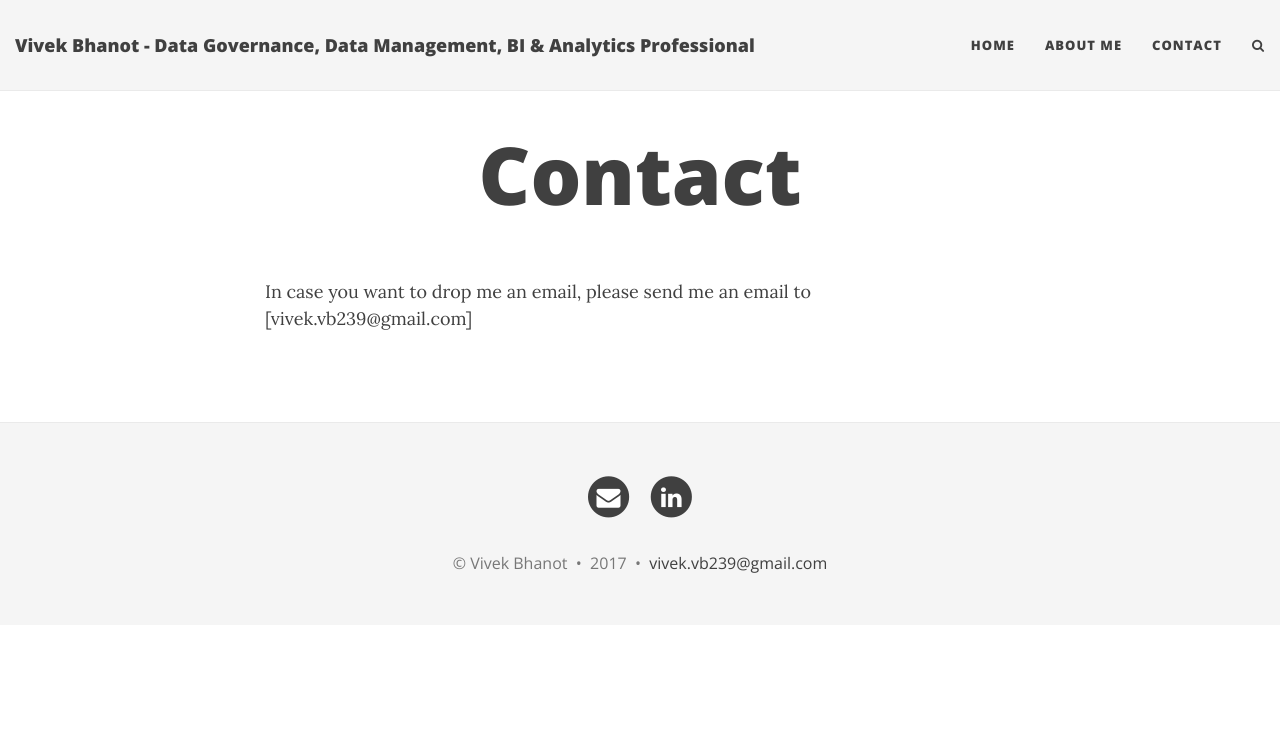
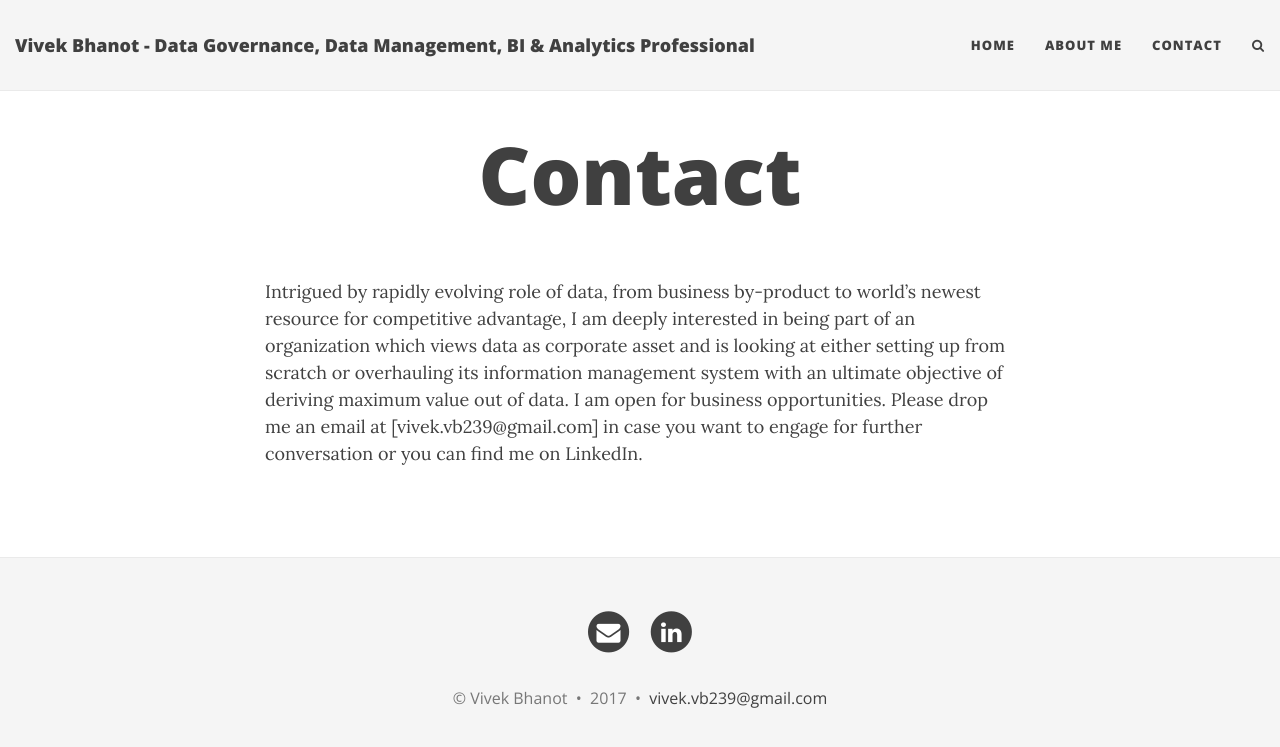
Before and after one commit to vivekbhanot/vivekbhanot.github.io, a Jekyll site: the page built from contact.md, in a window 1280 px wide. Shown: the top 747 px of the page. Built offline with Jekyll 4.4.1, drawn with Linux system fonts in a browser that asks for light colours; nearby versions of some CDN libraries.

Commit message:
Update contact.md

```diff
--- a/contact.md
+++ b/contact.md
@@ -5,4 +5,5 @@ subtitle:
 comments: true
 ---
 
-In case you want to drop me an email, please send me an email to [vivek.vb239@gmail.com]
+Intrigued by rapidly evolving role of data, from business by-product to world's newest resource for competitive advantage, I am deeply interested in being part of an organization which views data as corporate asset and is looking at either setting up from scratch or overhauling its information management system with an ultimate objective of deriving maximum value out of data.
+I am open for business opportunities. Please drop me an email at [vivek.vb239@gmail.com] in case you want to engage for further conversation or you can find me on LinkedIn.
```
